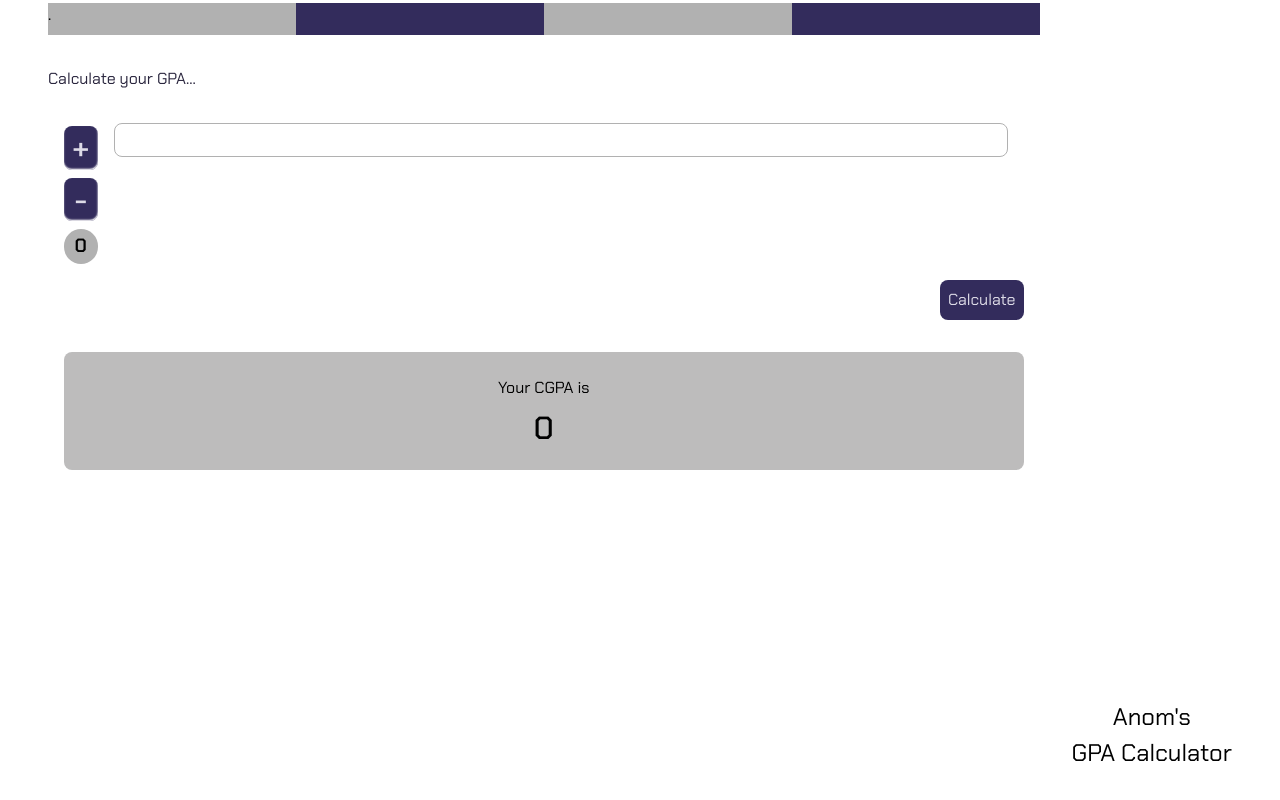
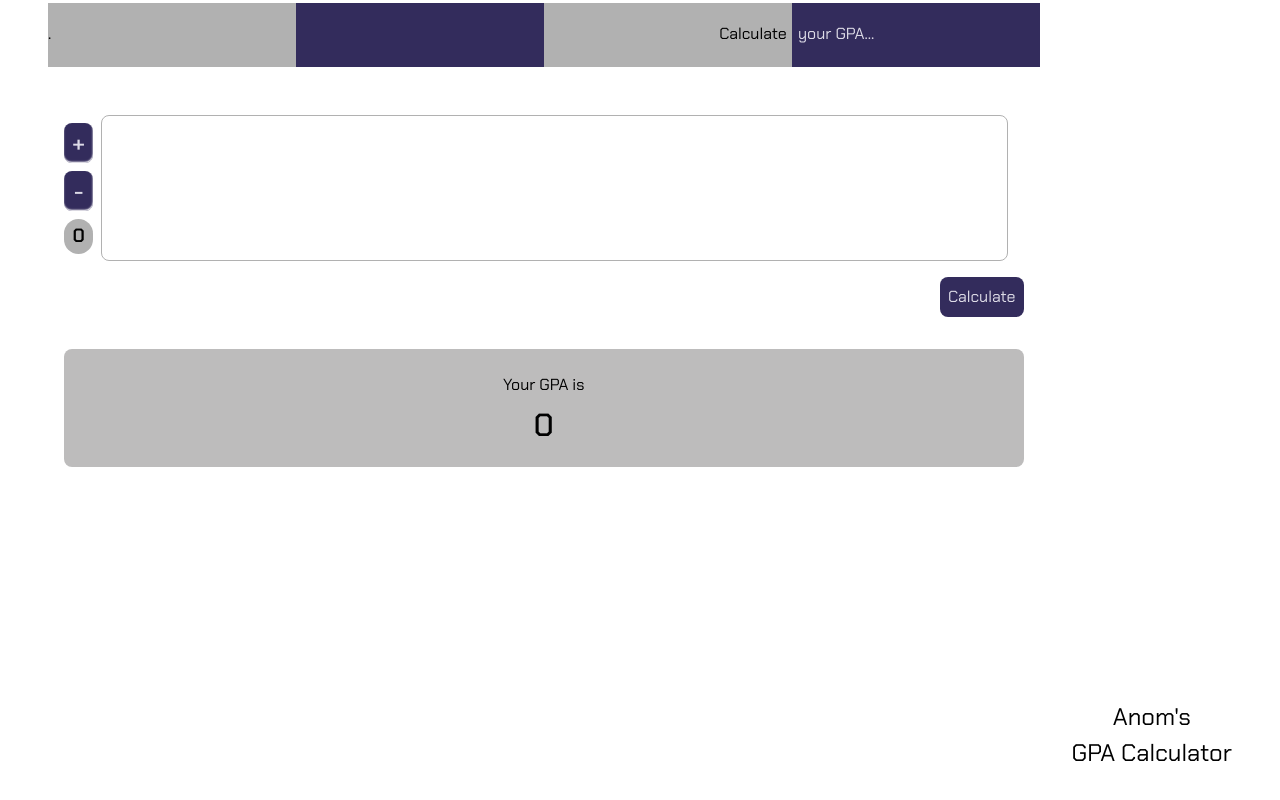
Before and after one commit to Ano-ly/AnomsCGPACalculator, a React (Vite) app: page / in a window 1280 px wide. Shown: the top 800 px of the page. Built offline with nearby package versions, Linux system fonts and the light colour scheme.

Commit message:
Make more UI changes

```diff
--- a/src/App.css
+++ b/src/App.css
@@ -62,8 +62,8 @@ button {
   font-weight: 500;
   border-radius: 0.5rem;
   box-shadow: inset -0.02rem -0.08rem 0.1rem rgb(255, 255, 255);
-  font-size: 2rem;
-  line-height: 1.7rem;
+  font-size: 1.5rem;
+  line-height: 1.5rem;
   color: var(--font1-color);
   cursor: pointer;
   text-align: center;
@@ -91,8 +91,12 @@ button {
   flex-direction: row;
   gap: 0;
   height: 2rem;
+  margin-bottom: 3rem;
 }
 .cont__main__dec__col {
+  box-sizing: border-box;
+  height: 4rem;
+  padding-top: 1.2rem;
   min-width: 25%;
 }
 .cont__main__dec__col--col2 {
@@ -103,13 +107,6 @@ button {
 }
 
 /* Divs in cont__main div */
-.cont__main__itr {
-  box-sizing: border-box;
-  font-size: 1rem;
-  flex-grow: 0;
-  font-weight: 400;
-  color: var(--font2-color);
-}
 .cont__main__cmb__cpt {
   box-sizing: border-box;
   display: flex;
@@ -140,24 +137,24 @@ button {
   flex: 0 1 0;
   flex-direction: column;
   justify-content: flex-start;
-  padding-right: 0rem;
-  padding-top: 0.2rem;
+  padding-top: 0.5rem;
   gap: 0.5rem;
 }
 .cont__main__cmb__maj__crs {
   border: 0.02rem solid var(--div1-color);
   flex: 1 1 0;
   border-radius: 0.5rem;
-  height: min-content;
-  padding-left: 0.5rem;
+  min-height: 7rem;
+  height: fit-content;
+  padding-left: 0.2rem;
   padding-top: 1rem;
   padding-bottom: 1rem;
-  padding-right: 0.3rem;
+  padding-right: 0.2rem;
 }
 .cont__main__cmb__maj__crsdiv {
   display: flex;
   flex-direction: column;
-  gap: 1rem;
+  gap: 0.5rem;
   min-width: 11rem;
   height: min-content;
   padding-left: 0.5rem;
@@ -207,7 +204,7 @@ button {
   flex-direction: row;
   flex-shrink: 1;
   flex-basis: 1;
-  gap: 0.5rem;
+  gap: 0.3rem;
 }
 
 .cont__main__cmb__maj__crsdiv__cse__flds {
@@ -285,9 +282,6 @@ button {
 .cont__main__cmb__maj__crsdiv__cse__flds__fld::placeholder {
   font-family: "Chakra Petch", serif;
 }
-.cont__main__cmb__maj__sbar {
-  padding-right: 0.5rem;
-}
 .cont__main__cmb__maj__sbar__cnt {
   background-color: var(--div1-color);
   padding-top: 0.2rem;
@@ -297,7 +291,15 @@ button {
   text-align: center;
   border-radius: 5rem;
 }
-
+.cont__main__dec__col--col1--one {
+  text-align: right;
+  padding-right: 0.3rem;
+}
+.cont__main__dec__col--col1--two {
+  color: var(--font1-color);
+  text-align: left;
+  padding-left: 0.4rem;
+}
 
 
 
@@ -319,22 +321,12 @@ button {
   .cont__lgo__img {
     font-size: 1rem;
   }
-  .cont__main__itr {
-    text-align: right;
-  }
   .cont__main__cmb {
     padding-left: 0rem;
     padding-right: 0rem;
   }
   .cont__main__cmb__maj {
     padding-right: 0rem;
-  }
-  .cont__main__cmb__maj__sbar {
-    padding-right: 0.2rem;
-  }
-  .cont__main__cmb__maj__crs {
-    min-height: 7rem;
-    height: fit-content;
   }
   .cont__main__cmb__cpt__rst {
     line-height: 2rem;
@@ -344,6 +336,7 @@ button {
   .cont__main {
     padding-left: 0.2rem;
     padding-right: 0.2rem;
+    margin-right: 0.5rem;
   }
   .cont__main__cmb__maj__crsdiv__cse__flds__fld {
     min-height: 2.7rem;
--- a/src/App.jsx
+++ b/src/App.jsx
@@ -16,15 +16,12 @@ function App() {
           <div className="cont__main__dec__col cont__main__dec__col--col2">
 
           </div>
-          <div className="cont__main__dec__col cont__main__dec__col--col1">
-
+          <div className="cont__main__dec__col cont__main__dec__col--col1 cont__main__dec__col--col1--one">
+            Calculate
           </div>
-          <div className="cont__main__dec__col cont__main__dec__col--col2">
-
+          <div className="cont__main__dec__col cont__main__dec__col--col2 cont__main__dec__col--col1--two">
+            your GPA...
           </div>
-        </div>
-        <div className="cont__main__itr">
-          Calculate your GPA...
         </div>
         <CoursesForm />
       </div>
--- a/src/CalcButton.jsx
+++ b/src/CalcButton.jsx
@@ -57,7 +57,7 @@ function CalcButton(props) {
                     Calculate
                 </div>
                 <div className="cont__main__cmb__cpt__rst">
-                    Your CGPA is <br/> <b className="bold">{gpa}</b>
+                    Your GPA is <br/> <b className="bold">{gpa}</b>
                 </div>
             </div>
         );
```
